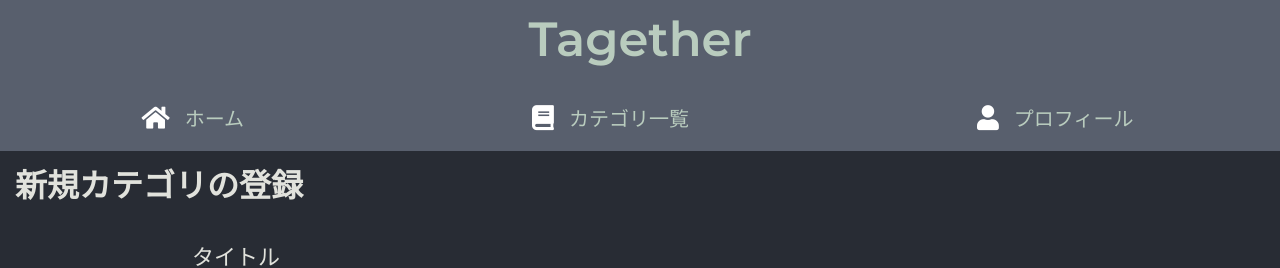
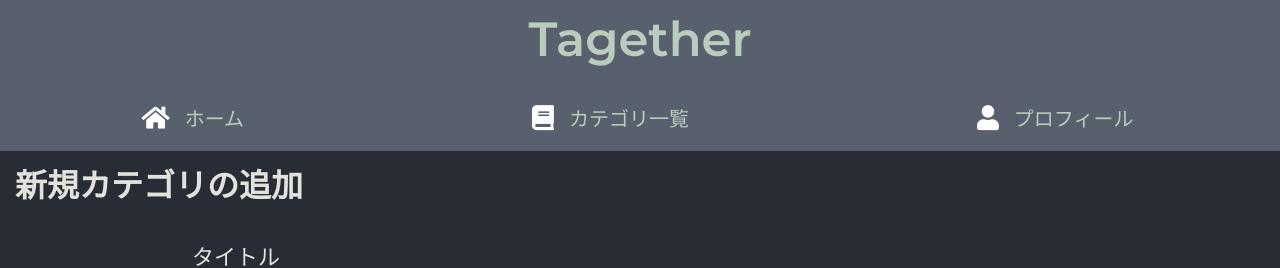
Before and after one commit to watasuke102/TAGether, a Next.js app: page /create in a window 1280 px wide. Shown: the top 268 px of the page. Built offline with nearby package versions, Linux system fonts and the light colour scheme.

Commit message:
update: カテゴリ編集ページを形だけ実装

```diff
--- a/src/components/CategolyDetail.tsx
+++ b/src/components/CategolyDetail.tsx
@@ -39,6 +39,10 @@ export default function categoly_detail(props: CategolyDetailData) {
           onClick: () => props.close(), type: 'material'
         }} />
         <Button {...{
+          text: '編集する', icon: 'fas fa-pen',
+          onClick: () => Router.push('/edit?id='+data.id), type: 'material'
+        }} />
+        <Button {...{
           text: 'この問題を解く', icon: 'fas fa-arrow-right',
           onClick: () => Router.push('/exam?id='+data.id), type: 'filled'
         }} />
--- a/src/pages/create.tsx
+++ b/src/pages/create.tsx
@@ -22,7 +22,7 @@ interface Exam {
   question: string,
   answer: string,
 }
-interface State{
+export interface State{
   isModalOpen: boolean,
   res_result:  string,
   categoly: Categoly,
@@ -44,6 +44,10 @@ function exam_default() {
 
 export default class create extends React.Component<any, State> {
   private bottom;
+  public text = {
+    heading: '新規カテゴリの追加',
+    apply_button: 'カテゴリの登録'
+  }
 
   constructor(props: State) {
     super(props);
@@ -211,7 +215,7 @@ export default class create extends React.Component<any, State> {
     };
     return (
       <>
-        <h1>新規カテゴリの登録</h1>
+        <h1>{this.text.heading}</h1>
 
         <div className={css.edit_area}>
           <Form {...{
@@ -240,7 +244,7 @@ export default class create extends React.Component<any, State> {
               onClick: () => this.AddExam(), type: "material"
             }} />
             <Button {...{
-              text: "カテゴリの登録", icon: "fas fa-check",
+              text: this.text.apply_button, icon: "fas fa-check",
               onClick: () => this.RegistExam(), type: "filled"
             }} />
           </div>
```
Also changed, not shown: src/pages/edit.tsx (added, +33 -0 lines).
